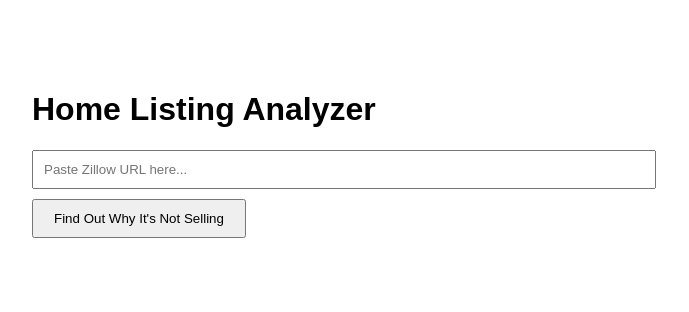
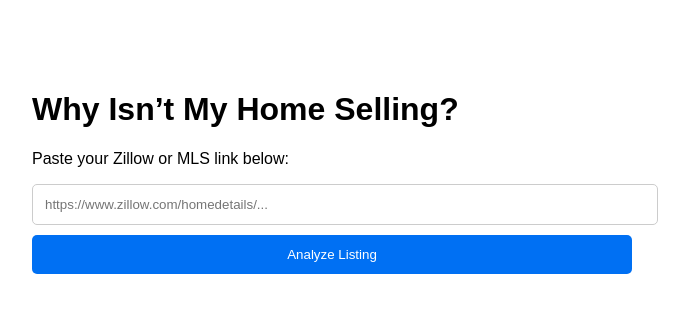
Before and after one commit to tomasellimortgage/why-home-not-selling-ai, a Next.js app: page / in a window 1280 px wide. Shown: the top 312 px of the page, without its empty margins (308-997 px from the left). Built offline with nearby package versions, Linux system fonts and the light colour scheme.

Commit message:
Improve error handling and update UI text
Updated error handling and UI elements for the home listing analyzer.

```diff
--- a/pages/index.js
+++ b/pages/index.js
@@ -17,12 +17,12 @@ export default function Home() {
         body: JSON.stringify({ url }),
       });
 
-      if (!res.ok) throw new Error("Analysis failed");
+      const data = await res.json();
+      if (!res.ok) throw new Error(data.error || "Analysis failed");
 
-      const data = await res.json();
       setReport(data);
     } catch (error) {
-      alert("Error analyzing listing. Ensure the URL is public.");
+      alert(`Error: ${error.message}`);
     } finally {
       setLoading(false);
     }
@@ -30,22 +30,27 @@ export default function Home() {
 
   return (
     <div style={{ maxWidth: 600, margin: "50px auto", padding: 20, fontFamily: "sans-serif" }}>
-      <h1>Home Listing Analyzer</h1>
+      <h1>Why Isn’t My Home Selling?</h1>
+      <p>Paste your Zillow or MLS link below:</p>
       <input
-        style={{ width: "100%", padding: 10, marginBottom: 10 }}
-        placeholder="Paste Zillow URL here..."
+        style={{ width: "100%", padding: 12, marginBottom: 10, borderRadius: 5, border: "1px solid #ccc" }}
+        placeholder="https://www.zillow.com/homedetails/..."
         value={url}
         onChange={(e) => setUrl(e.target.value)}
       />
-      <button onClick={analyze} disabled={loading} style={{ padding: "10px 20px", cursor: "pointer" }}>
-        {loading ? "Analyzing..." : "Find Out Why It's Not Selling"}
+      <button
+        onClick={analyze}
+        disabled={loading}
+        style={{ width: "100%", padding: 12, backgroundColor: "#0070f3", color: "white", border: "none", borderRadius: 5, cursor: "pointer" }}
+      >
+        {loading ? "Analyzing Listing..." : "Analyze Listing"}
       </button>
 
       {report && (
-        <div style={{ marginTop: 30, borderTop: "1px solid #ccc", paddingTop: 20 }}>
-          <h2>Top 5 Reasons:</h2>
-          <ul>{report.reasons.map((r, i) => <li key={i}>{r}</li>)}</ul>
-          <h3>Our Recommendation:</h3>
+        <div style={{ marginTop: 40, padding: 20, backgroundColor: "#f9f9f9", borderRadius: 10 }}>
+          <h2>Analysis Report</h2>
+          <ul>{report.reasons.map((r, i) => <li key={i} style={{ marginBottom: 10 }}>{r}</li>)}</ul>
+          <h3>Our Recommendation</h3>
           <p>{report.recommendations}</p>
         </div>
       )}
```
